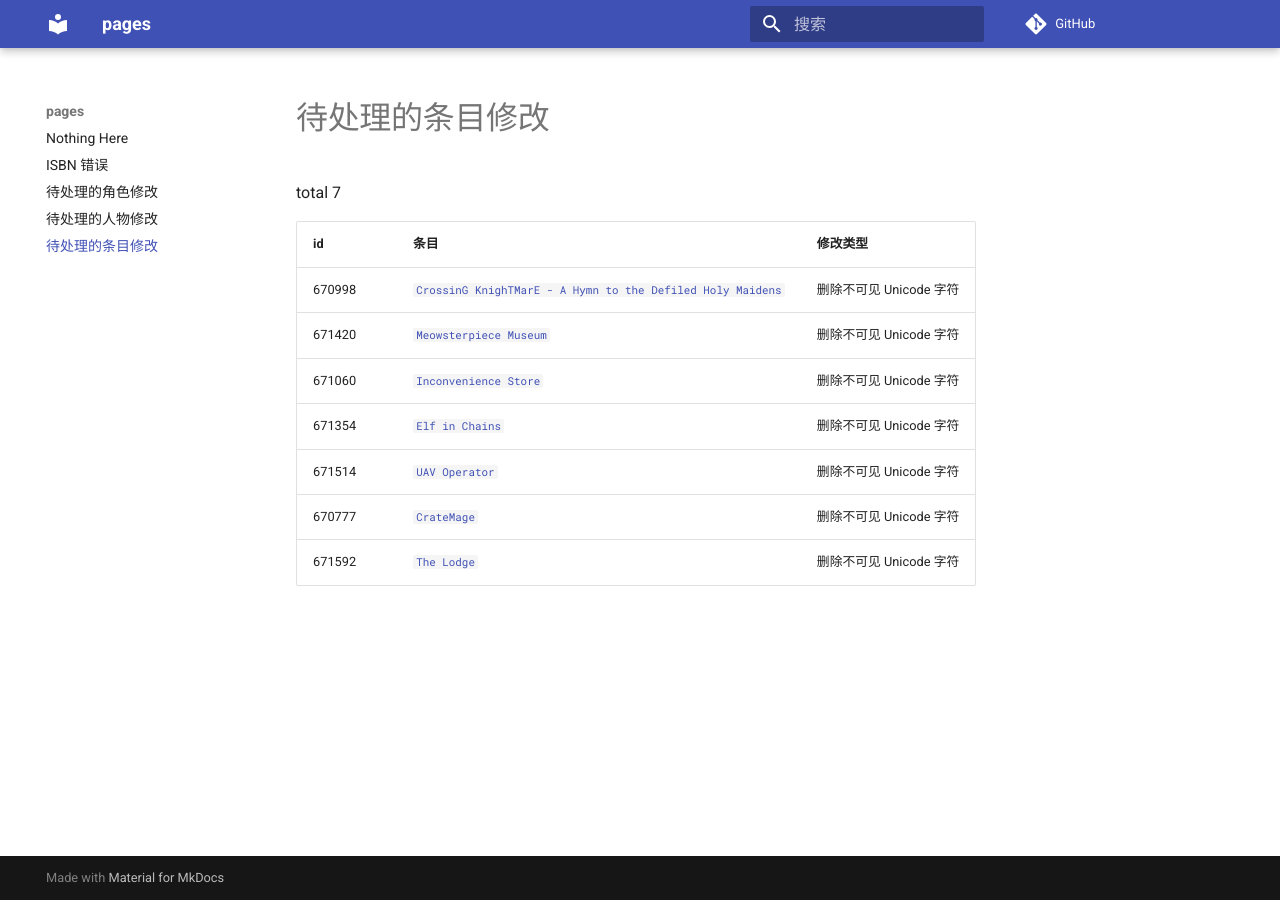
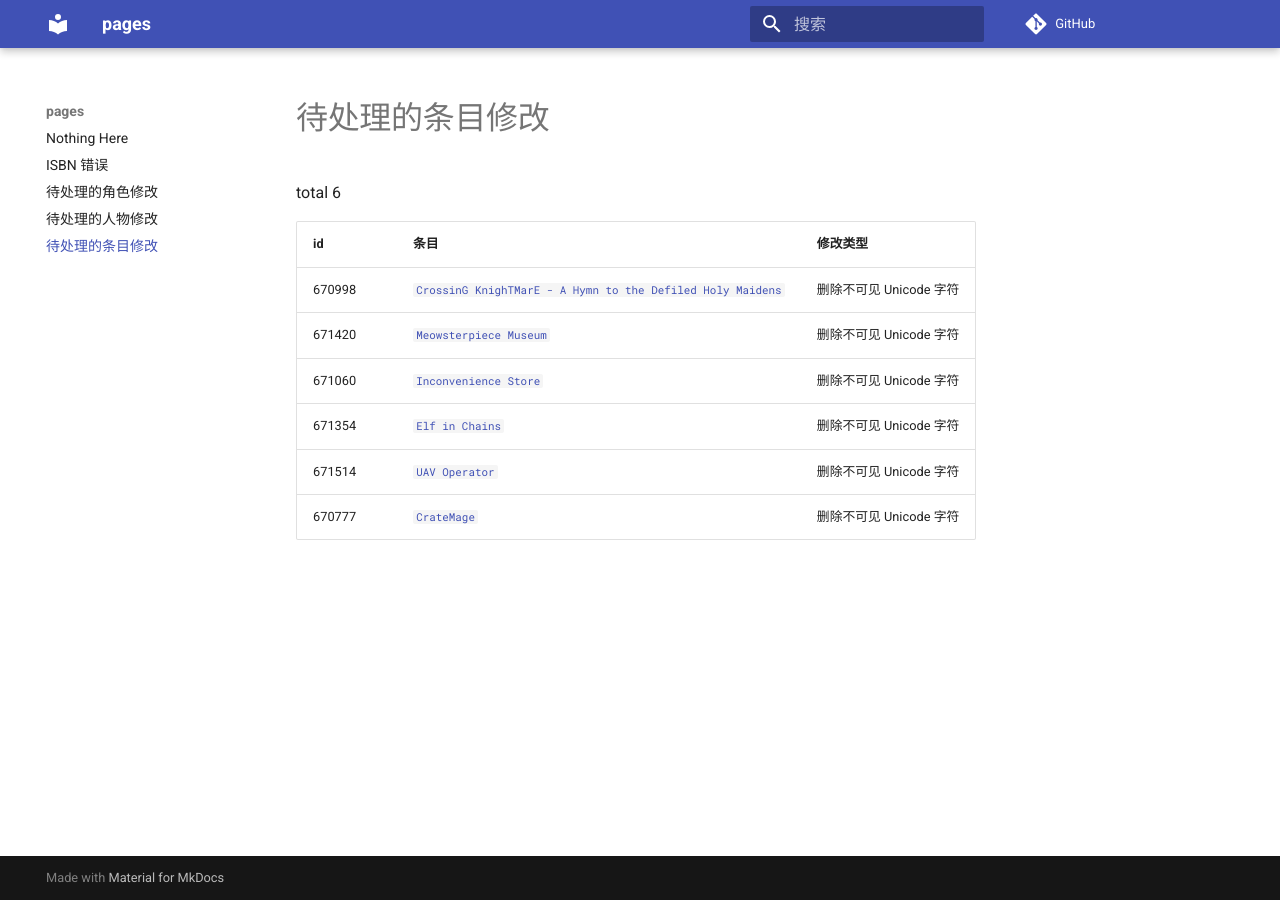
Before and after one commit to trim21/bangumi-pages, an MkDocs documentation site: the page built from docs/pending-subject-changes.md, in a window 1280 px wide. Built offline with MkDocs 1.6.1 and Material for MkDocs 9.7.7, drawn with Linux system fonts in a browser that asks for light colours; comment, search, counter and statistics services are not loaded.

Commit message:
update pending-changes.md

```diff
--- a/docs/pending-subject-changes.md
+++ b/docs/pending-subject-changes.md
@@ -1,6 +1,6 @@
 # 待处理的条目修改
 
-total 7
+total 6
 
 | id | 条目 | 修改类型 |
 | --- | --- | --- |
@@ -10,4 +10,3 @@ total 7
 | 671354 | [`Elf in Chains`](https://bgm.tv/subject/671354) | 删除不可见 Unicode 字符 |
 | 671514 | [`UAV Operator`](https://bgm.tv/subject/671514) | 删除不可见 Unicode 字符 |
 | 670777 | [`CrateMage`](https://bgm.tv/subject/670777) | 删除不可见 Unicode 字符 |
-| 671592 | [`The Lodge`](https://bgm.tv/subject/671592) | 删除不可见 Unicode 字符 |
```
